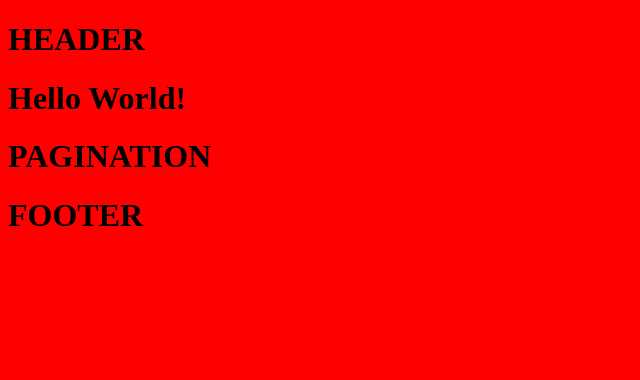
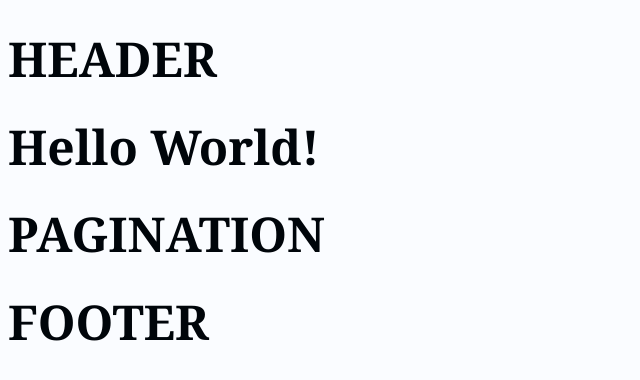
Before and after one commit to lucaskaiiser/projeto-blog-django, a Django app: page /blog/ in a window 1280 px wide. Shown: the top 380 px of the page, without its empty margins (0-640 px from the left). Run offline with Django 5.2, Linux system fonts and the light colour scheme.

Commit message:
added css base in style.css

```diff
--- a/src/blog/static/blog/css/style.css
+++ b/src/blog/static/blog/css/style.css
@@ -1,3 +1,134 @@
-body {
-    background-color: red;
-}
+:root {
+    /* Colors */
+    --clr-base: 213 100%;
+
+    --clr-white: var(--clr-base) 99%;
+    --clr-black: var(--clr-base) 2%;
+
+    --clr-primary-ltst: var(--clr-base) 80%;
+    --clr-primary-ltr: var(--clr-base) 70%;
+    --clr-primary-lt: var(--clr-base) 60%;
+    --clr-primary: var(--clr-base) 50%;
+    --clr-primary-dk: var(--clr-base) 40%;
+    --clr-primary-dkr: var(--clr-base) 30%;
+    --clr-primary-dkst: var(--clr-base) 20%;
+
+    /* Font-family */
+    --ff-regular: Georgia, 'Times New Roman', Times, serif;
+    --ff-headings: Georgia, 'Times New Roman', Times, serif;
+    --ff-mono: 'Courier New', Courier, monospace;
+
+    /* Font-Sizes */
+    /* https://royalfig.github.io/fluid-typography-calculator/ */
+    --fs-smlst: clamp(1.2rem, 1.092307692307692rem + 0.256410256410256vw, 1.4rem);
+    --fs-smlr: clamp(1.4rem, 1.292307692307692rem + 0.2564102564102566vw, 1.6rem);
+    --fs-sm: clamp(1.6rem, 1.4923076923076923rem + 0.25641025641025633vw, 1.8rem);
+    --fs-base: clamp(1.8rem, 1.6923076923076923rem + 0.25641025641025633vw, 2rem);
+    --fs-bg: clamp(2rem, 1.7846153846153847rem + 0.5128205128205127vw, 2.4rem);
+    --fs-bgr: clamp(2.4rem, 1.969230769230769rem + 1.025641025641026vw, 3.2rem);
+    --fs-bgst: clamp(3.2rem, 2.876923076923rem + 0.7692307692307687vw, 3.8rem);
+
+    --fs-h1: clamp(3.8rem, 3.2615384615384615rem + 1.282051282051282vw, 4.8rem);
+    --fs-h2: clamp(2.8rem, 1.938461538461538rem + 2.051282051282052vw, 4.4rem);
+    --fs-h3: clamp(2.4rem, 1.969230769230769rem + 1.025641025641026vw, 3.2rem);
+    --fs-h4: clamp(2.2rem, 1.8769230769230774rem + 0.7692307692307687vw, 2.8rem);
+    --fs-h5: clamp(1.8rem, 1.476923076923077rem + 0.769230769230769vw, 2.4rem);
+    --fs-h6: clamp(1.6rem, 1.2769230769230768rem + 0.7692307692307694vw, 2.2rem);
+
+    /* Line-Heights */
+    --lh-regular: 1.5;
+    --lh-headings: 1.2;
+    --lh-mono: 1.2;
+
+    /* Spacings */
+    --spacing-smlst: 1.5rem;
+    --spacing-smlr: 2rem;
+    --spacing-sm: 2.5rem;
+    --spacing-base: 3rem;
+    --spacing-bg: 4rem;
+    --spacing-bgr: 5rem;
+    --spacing-bgst: 6rem;
+
+    /* max-width */
+    --mw-grid: 120rem;
+    --mw-post: 90rem;
+  }
+
+  html {
+    font-size: 62.5%;
+  }
+
+  body {
+    background-color: hsl(var(--clr-white));
+    color: hsl(var(--clr-black));
+    font-size: 20px; /* Fallback value */
+    font-size: var(--fs-base);
+    font-family: var(--ff-regular);
+    line-height: var(--lh-regular);
+    -webkit-font-smoothing: antialiased;
+    -moz-osx-font-smoothing: grayscale;
+    text-rendering: optimizeLegibility;
+  }
+
+  a {
+    color: hsl(var(--clr-primary));
+    text-decoration: none;
+  }
+
+  a:hover {
+    color: hsl(var(--clr-primary-dk));
+    text-decoration: underline;
+  }
+
+  h1,
+  h2,
+  h3,
+  h4,
+  h5,
+  h6 {
+    font-family: var(--ff-headings);
+    line-height: var(--lh-headings);
+    margin: var(--spacing-base) 0;
+  }
+
+  h1 {
+    font-size: 44px; /* Fallback value */
+    font-size: var(--fs-h1);
+  }
+
+  h2 {
+    font-size: 38px; /* Fallback value */
+    font-size: var(--fs-h2);
+  }
+
+  h3 {
+    font-size: 34px; /* Fallback value */
+    font-size: var(--fs-h3);
+  }
+
+  h4 {
+    font-size: 28px; /* Fallback value */
+    font-size: var(--fs-h4);
+  }
+
+  h5 {
+    font-size: 24px; /* Fallback value */
+    font-size: var(--fs-h5);
+  }
+
+  h6 {
+    font-size: 20px; /* Fallback value */
+    font-size: var(--fs-h6);
+  }
+
+  pre {
+    max-width: 100%;
+    overflow-x: auto;
+    line-height: var(--lh-mono);
+    font-size: var(--fs-sm);
+  }
+
+  pre,
+  code {
+    font-family: var(--ff-mono);
+  }
```
